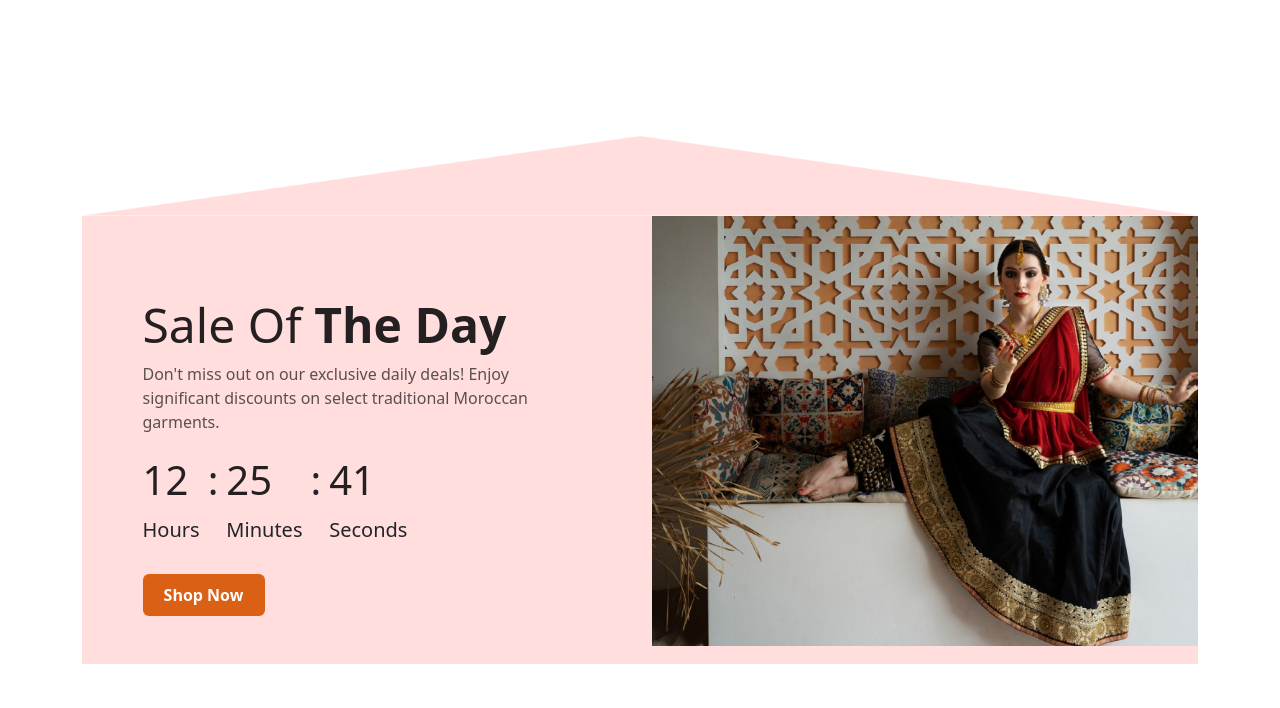
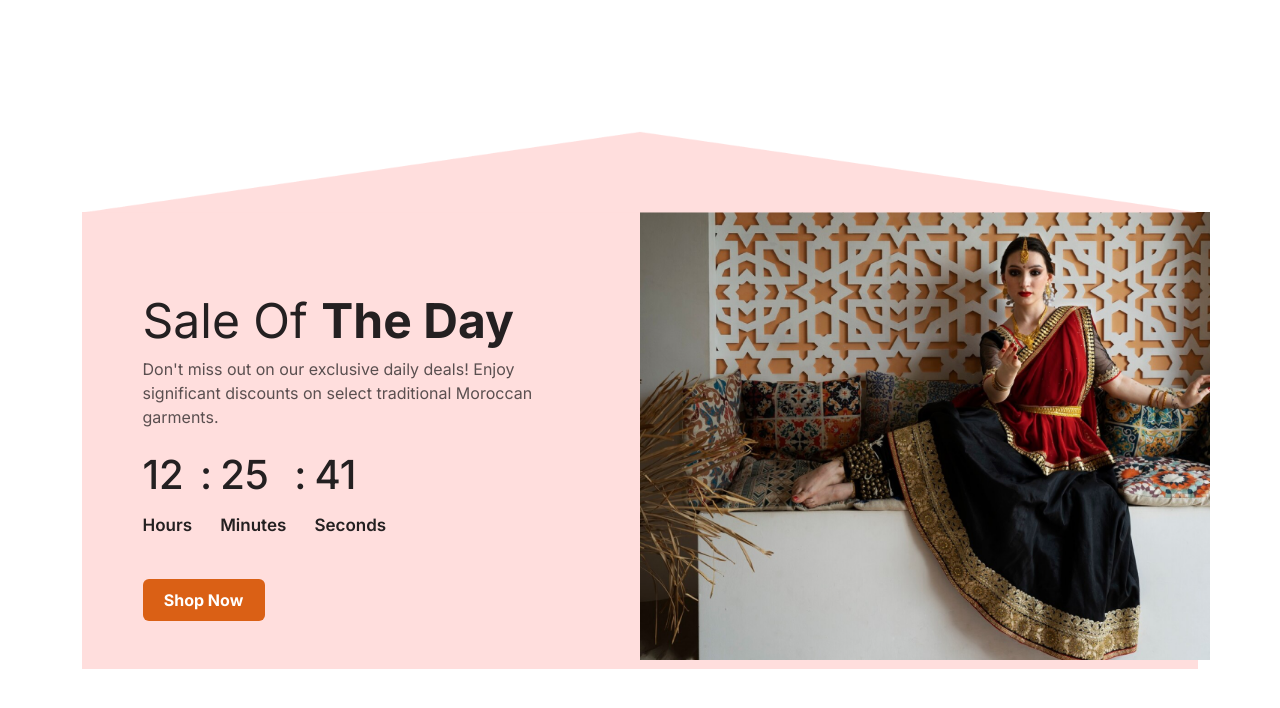
Before and after one commit to neharadialcode486/component-with-bootstrap, a plain HTML site: page countdown.html in a window 1280 px wide. Drawn offline with nearby package versions, Linux system fonts and the light colour scheme.

Commit message:
add-count-down-js

```diff
--- a/assets/css/countdown.css
+++ b/assets/css/countdown.css
@@ -1,3 +1,9 @@
+ @import url('https://fonts.googleapis.com/css2?family=Inter:ital,opsz,wght@0,14..32,100..900;1,14..32,100..900&display=swap');
+
+ .font-inter{
+font-family: "Inter", sans-serif;
+ }
+
  .bg-lightPink{
     background-color:#FFDEDD;
 }
@@ -27,6 +33,14 @@ line-height: 120%;
     max-width: 122px;
 }
 
+.timer{
+    font-size: 17px;
+}
+
+.polygon{
+    transform: translateY(0.9px);
+}
+
 /* ----------responsive------------ */
 @media (max-width:1024px) {
     .heading-text-parent{
--- a/countdown.html
+++ b/countdown.html
@@ -7,10 +7,10 @@
     <link rel="stylesheet" href="/assets/css/countdown.css">
     <link href="https://cdn.jsdelivr.net/npm/bootstrap@5.3.3/dist/css/bootstrap.min.css" rel="stylesheet" integrity="sha384-QWTKZyjpPEjISv5WaRU9OFeRpok6YctnYmDr5pNlyT2bRjXh0JMhjY6hW+ALEwIH" crossorigin="anonymous">
   </head>
-  <body>
+  <body class="font-inter">
     <section class="d-flex align-items-center justify-content-center min-vh-100">
         <div class="container position-relative">
-            <img src="/assets/images/png/polygon-image.png" alt="layer" class="w-100">
+            <img src="/assets/images/png/polygon-image.png" alt="layer" class="w-100 polygon">
             <div class="bg-lightPink">
                 <div class="row">
                     <div class="col-lg-6 col-12">
@@ -22,21 +22,21 @@
         <div id="hours" class="d-flex fs-1 fw-medium text-offblack" >
             <span id="hours_0">0</span><span id="hours_1">0</span>
         </div>
-        <p class="h5">Hours</p>
+        <p class="timer text-offblack fw-semibold">Hours</p>
     </div>
-    <span class="fs-1 fw-medium">:</span>
+    <span class="fs-1 fw-medium text-offblack">:</span>
     <div class="d-flex flex-column gap-2">
         <div id="minutes" class="d-flex fs-1 fw-medium text-offblack">
             <span id="minutes_0">0</span><span id="minutes_1">0</span>
         </div>
-        <p class="h5">Minutes</p>
+        <p class="timer text-offblack fw-semibold">Minutes</p>
     </div>
-    <span class="fs-1 fw-medium">:</span>
+    <span class="fs-1 fw-medium text-offblack">:</span>
     <div class="d-flex flex-column gap-2">
         <div id="seconds" class="d-flex fs-1 fw-medium text-offblack">
             <span id="seconds_0">0</span><span id="seconds_1">0</span>
         </div>
-        <p class="h5">Seconds</p>
+        <p class="timer text-offblack fw-semibold">Seconds</p>
     </div>
 </div>
 
@@ -44,7 +44,7 @@
 
                         </div>
                     </div>
-                    <div class="col-lg-6 col-12">
+                    <div class="col-lg-6 col-12 p-0">
                         <img src="/assets/images/png/clothes-brand.png" alt="clothes" class="w-100">
                     </div>
                 </div>
```
